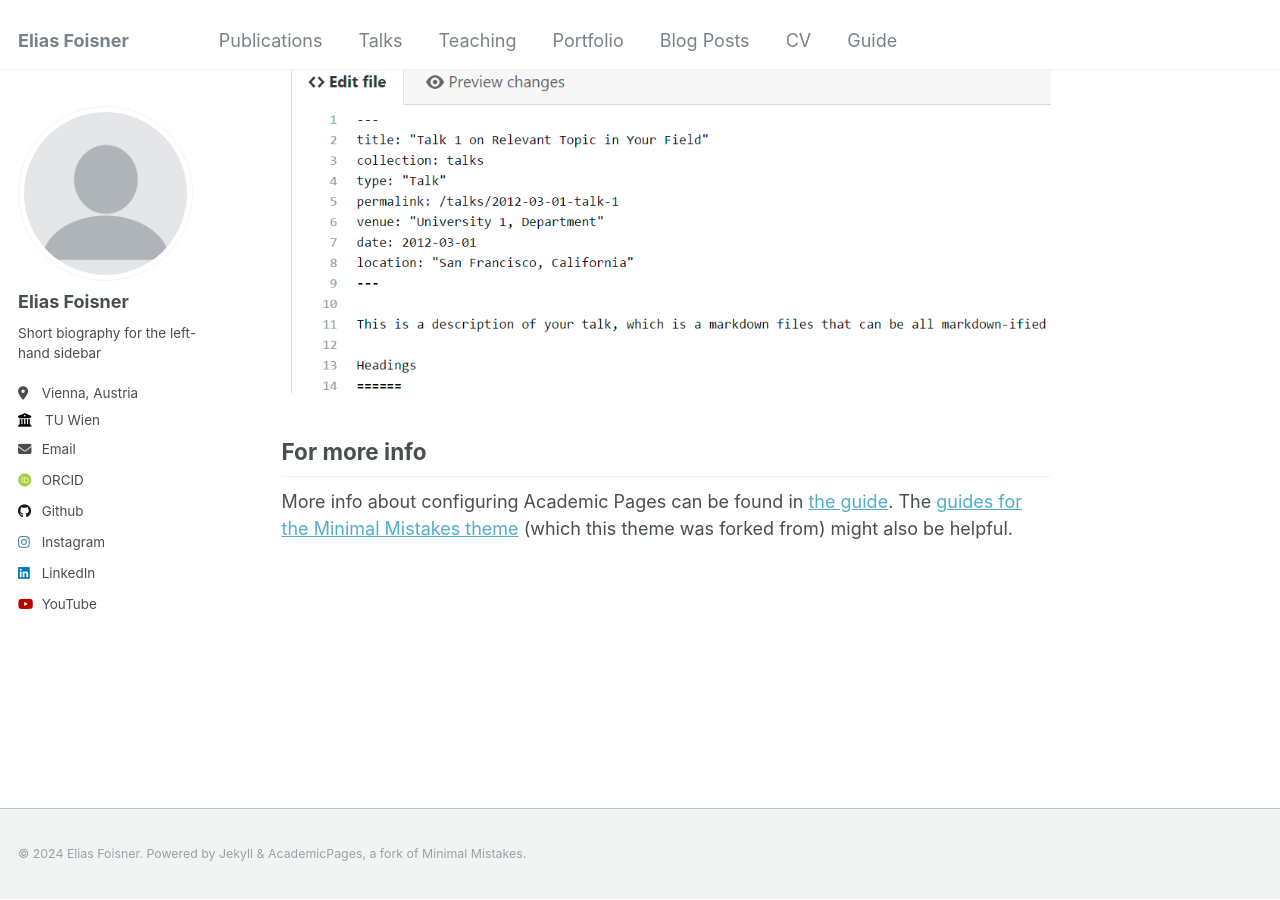
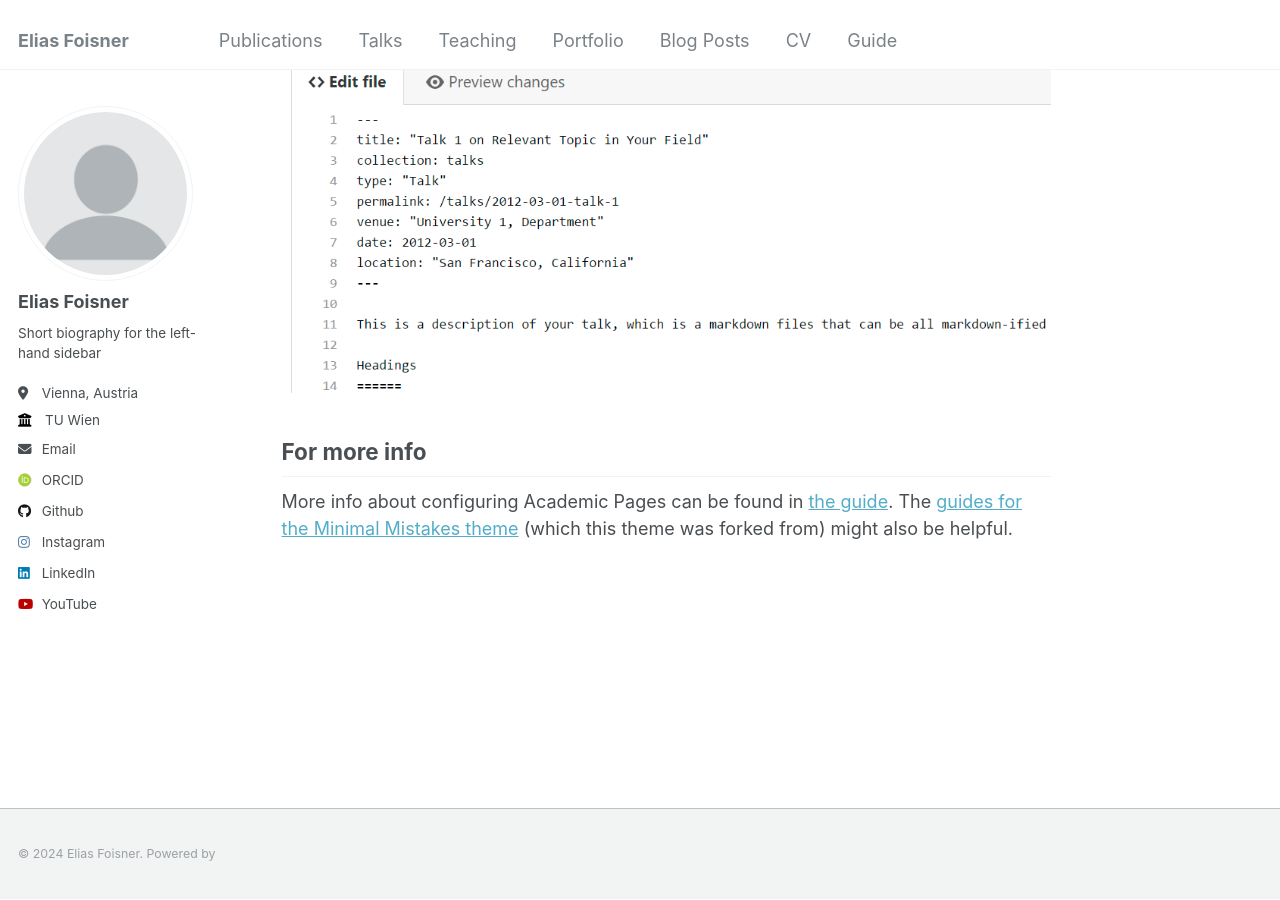
Before and after one commit to eliasfoisner/eliasfoisner.github.io, a Jekyll site: the page built from _pages/about.md, in a window 1280 px wide and 900 px high, scrolled down 2568 px. Built offline with Jekyll 4.4.1, drawn with Linux system fonts in a browser that asks for light colours; some web fonts are replaced.

Commit message:
Update footer.html

```diff
--- a/_includes/footer.html
+++ b/_includes/footer.html
@@ -21,4 +21,4 @@
 {% endif %}
 -->
 
-<div class="page__footer-copyright">&copy; {{ site.time | date: '%Y' }} {{ site.name | default: site.title }}. {{ site.data.ui-text[site.locale].powered_by | default: "Powered by" }} <a href="http://jekyllrb.com" rel="nofollow">Jekyll</a> &amp; <a href="https://github.com/academicpages/academicpages.github.io">AcademicPages</a>, a fork of <a href="https://mademistakes.com/work/minimal-mistakes-jekyll-theme/" rel="nofollow">Minimal Mistakes</a>.</div>
+<div class="page__footer-copyright">&copy; {{ site.time | date: '%Y' }} {{ site.name | default: site.title }}. {{ site.data.ui-text[site.locale].powered_by }}</div>
```
